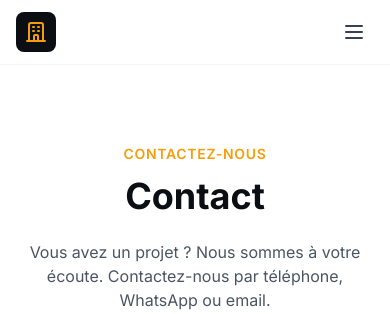
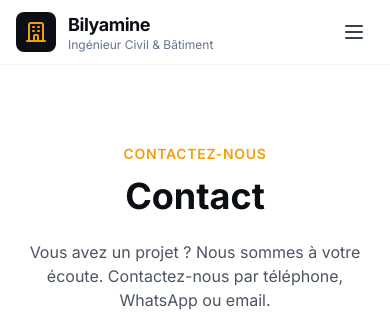
Before and after one commit to abdouldev237-o/bilyamine-global, a Django app: page /contact/ in a window 390 px wide. Shown: the top 314 px of the page. Run offline with Django 4.2, Linux system fonts and the light colour scheme; data comes from the database, SQL or seed files in the repository; some libraries are stand-ins or nearby versions.

Commit message:
change some clases

```diff
--- a/templates/partials/navbar.html
+++ b/templates/partials/navbar.html
@@ -12,7 +12,7 @@
                     </svg>
                 </div>
                 {% endif %}
-                <div class="hidden sm:block">
+                <div class="block">
                     <span class="text-lg font-bold text-primary tracking-tight">{{ site_settings.professional_name|default:"Bilyamine" }}</span>
                     <p class="text-xs text-muted -mt-0.5">Ingénieur Civil & Bâtiment</p>
                 </div>
```
